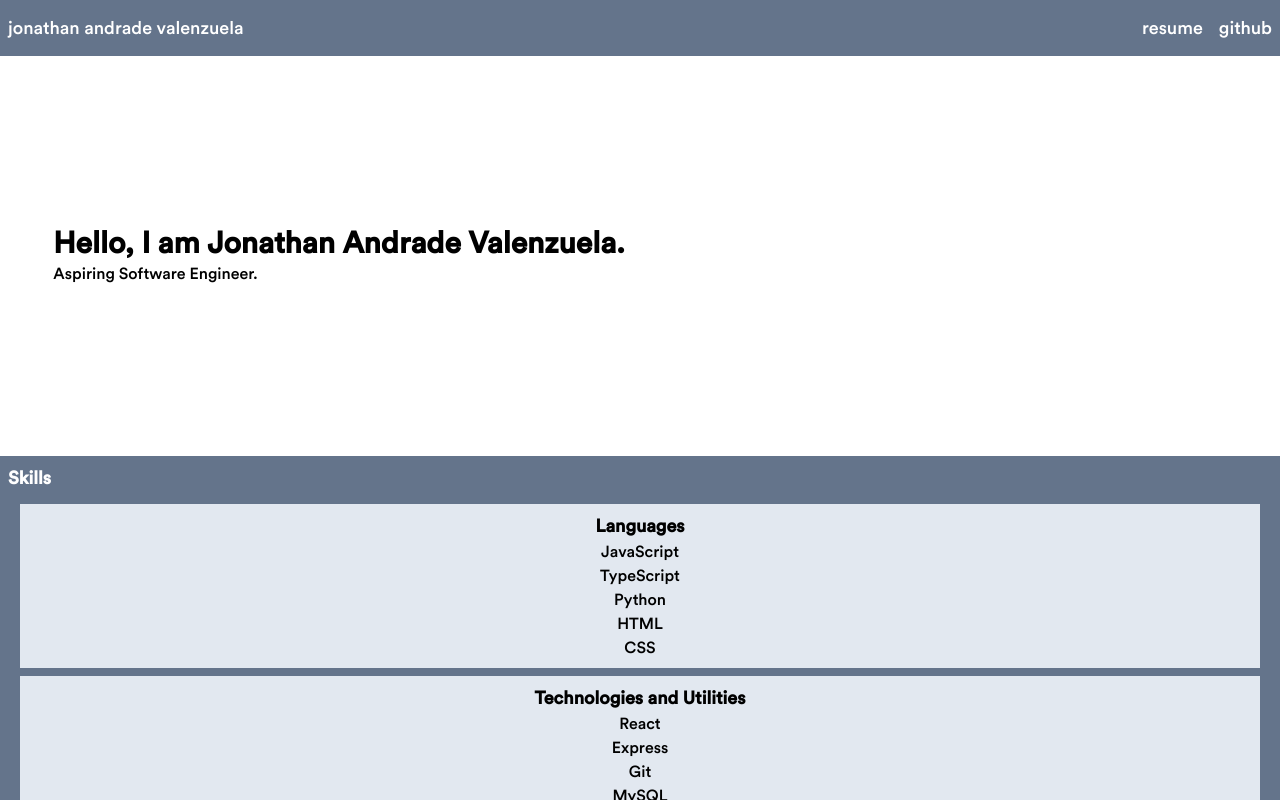
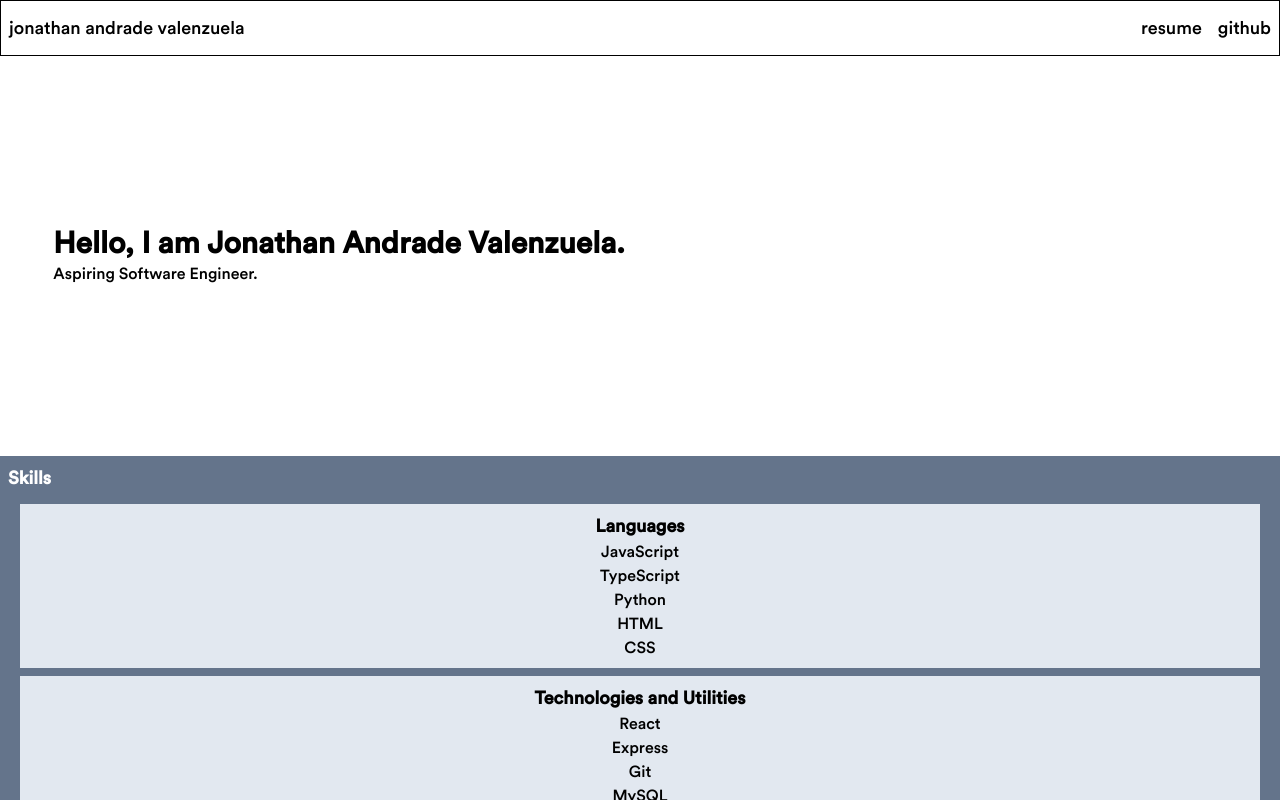
Before and after one commit to jmv1006/portfolio, a React (Vite) app: page / in a window 1280 px wide. Built offline with nearby package versions, Linux system fonts and the light colour scheme.

Commit message:
header color change

```diff
--- a/src/components/contact.tsx
+++ b/src/components/contact.tsx
@@ -1,6 +1,6 @@
 const Contact = () => {
     return (
-        <div className="w-full h-1/4 p-2 flex flex-col items-center justify-start bg-slate-400">
+        <div className="w-full h-1/4 p-2 flex flex-col items-center justify-start text-white bg-slate-500">
             <div className="w-full text-lg font-bold flex items-center justify-start">Contact</div>
             Contact info will go here
         </div>
--- a/src/components/header.tsx
+++ b/src/components/header.tsx
@@ -19,7 +19,7 @@ const Header = () => {
     };
 
     return (
-        <div className="w-full h-14 p-2 sticky top-0 flex items-center justify-between text-white text-lg bg-slate-500">
+        <div className="w-full h-14 p-2 sticky top-0 flex items-center justify-between border border-black text-lg bg-white">
             jonathan andrade valenzuela
             {matches &&
                 <div className="flex gap-4">
```
